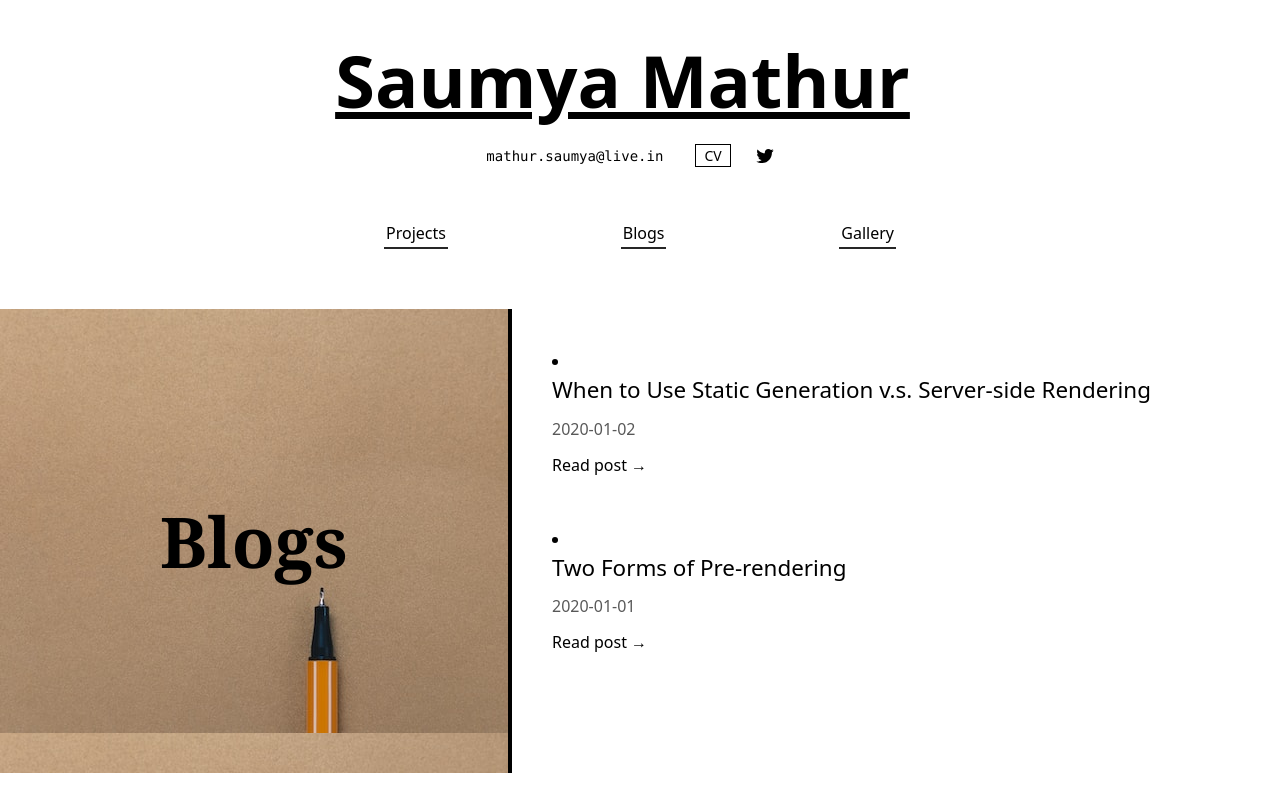
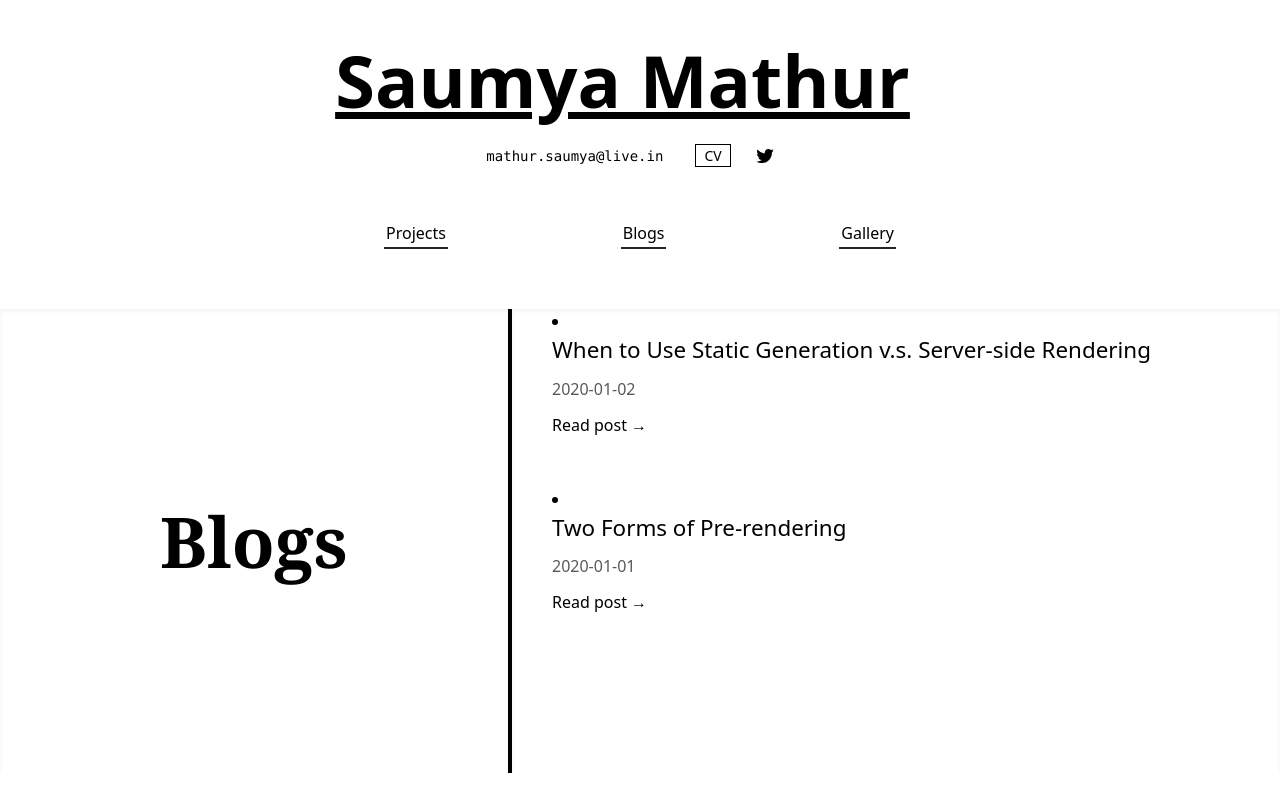
Before and after one commit to sanyam-dev/blogger, a Next.js app: page /blogs in a window 1280 px wide. Built offline with nearby package versions, Linux system fonts and the light colour scheme; what better-react-mathjax would draw is missing.

Commit message:
- code formatting - added DashboardLayout support

```diff
--- a/pages/blogs/index.jsx
+++ b/pages/blogs/index.jsx
@@ -1,31 +1,11 @@
-// import BlogCard from '../../components/BlogCard'
 import styles from "./index.module.css";
 import Link from "next/link";
-// import { Text } from "./[id].js";
 import Layout from '@/components/Layout'
+import DashboardLayout from '@/pages/layout'
+
 import {getSortedPostsData} from '../../lib/posts.js';
-import img from '../../public/img/blog-cap-1.jpg'
-
 export default function blogHome({database}){
-
-	return(
-		<>
-		<Layout>
-			<div id="blogs-home-container" className='sm:grid grid-cols-5 mt-10 h-[420px]'>
-				<div
-					id="blog-home-header"
-					className='flex items-center justify-center sm:col-span-2 sm:h-[29rem] sm:border-r-4 border-black bg-local'
-					style={{
-						backgroundImage: `url('${img.src}')`,
-						width: '100%',
-
-				}}>
-					<div id="blog-home" className='font-serif font-bold text-3xl border-b-2 border-black sm:border-none sm:text-[70px]'>
-						Blogs
-					</div>
-				</div>
-				<div id="blogList" className='col-span-3 mt-10 ml-5 mr-5 sm:ml-10 overflow-scroll'>
-					{database.map(({id, date, title})=> {
+	const children = database.map(({id, date, title})=> {
 
 		return (
 			<li key={id} className={styles.post}>
@@ -39,9 +19,11 @@ export default function blogHome({database}){
 					<Link href={`/blogs/${id}`}>Read post  →</Link>
 			</li>
 		);
-						})}
-				</div>
-			</div>
+	})
+	return(
+		<>
+		<Layout>
+			<DashboardLayout children = {children} titleCard={"Blogs"}/>
 		</Layout>
 		</>
 	)
```
Lines whose indentation alone changed are shown as unchanged.
